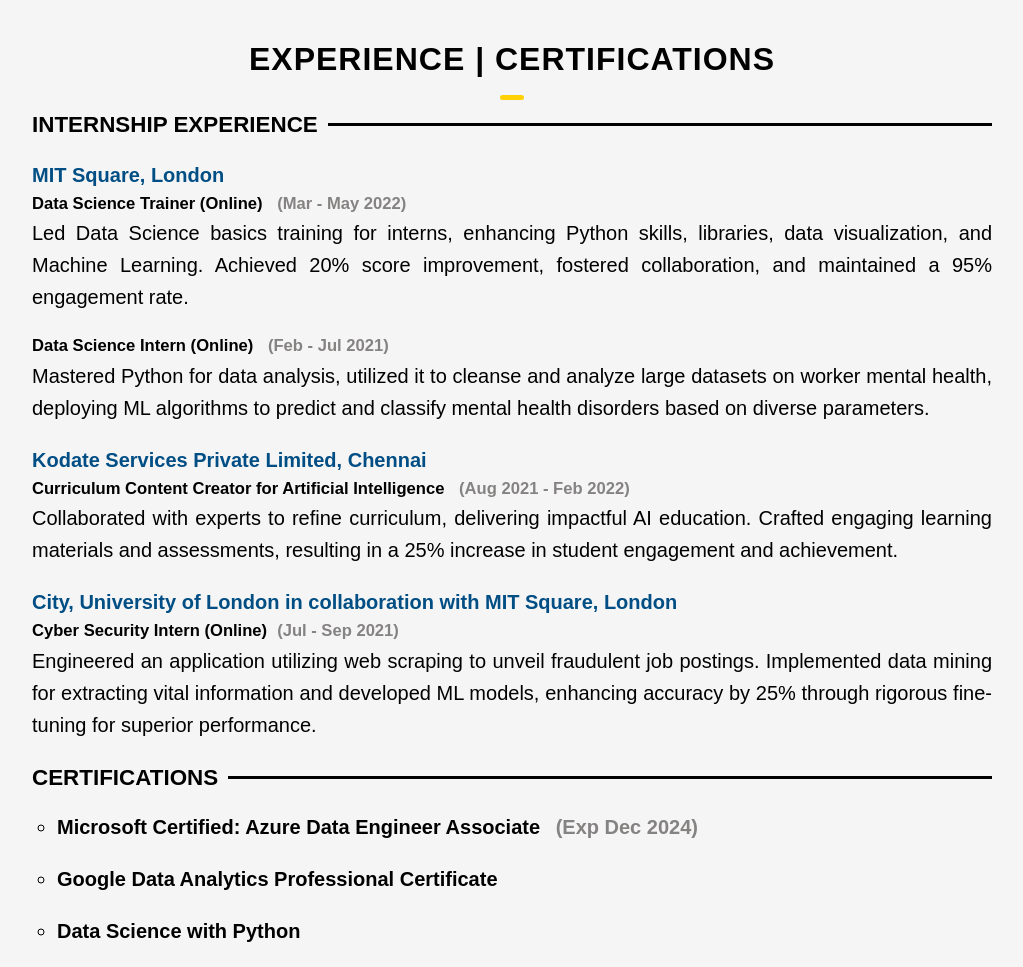
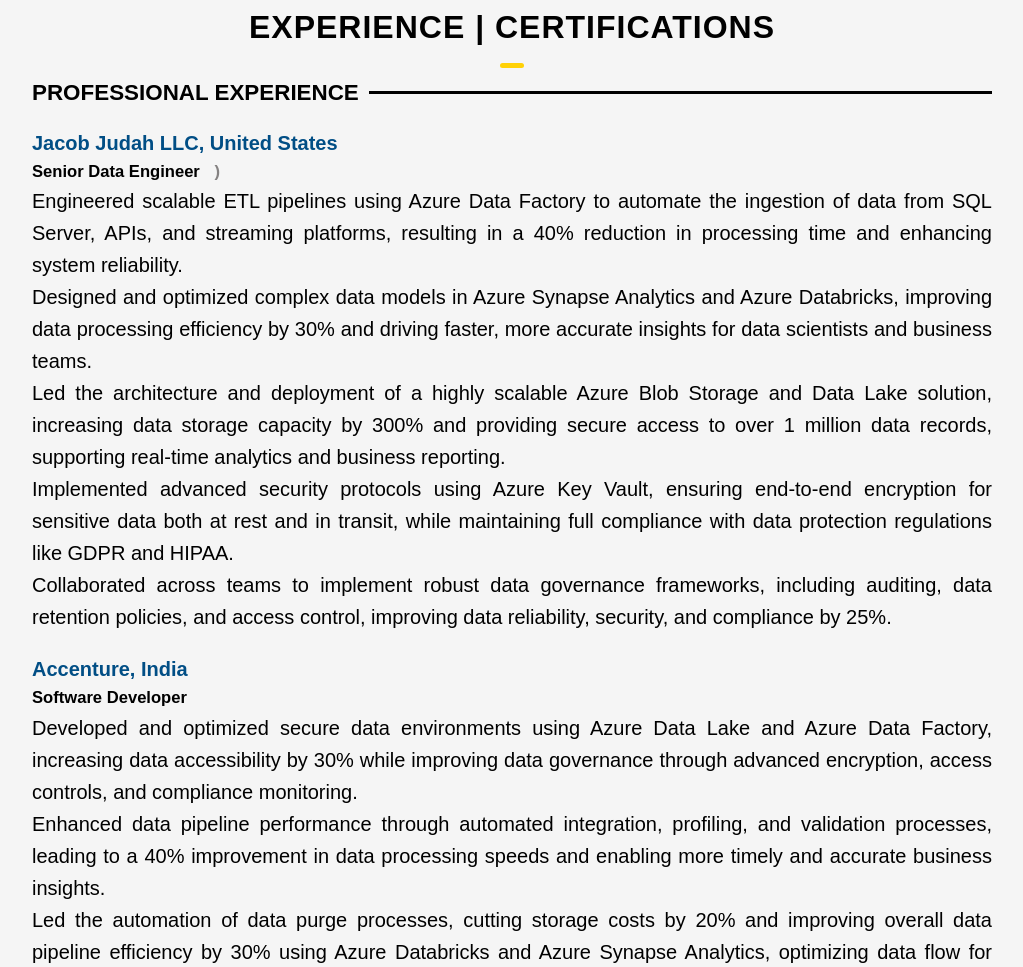
Before and after one commit to John-Maddela/JohnSuryaTejaMaddela_Portfolio.io, a website: page index.html in a window 1280 px wide. Shown: the part 1833-2800 px from the top of the page, without its empty margins (128-1151 px from the left). Drawn offline with nearby package versions, Linux system fonts and the light colour scheme.

Commit message:
Update index.html

```diff
--- a/index.html
+++ b/index.html
@@ -128,7 +128,7 @@
         <h2 class="heading heading-sec heading-sec__mb-med">
           <span class="heading-sec__main">About Me</span></h2>
           <span class="heading-sec__sub">
-           I'm <strong>John Surya Teja Maddela</strong> ,a dynamic Data Analyst and Data Engineer with experience in SQL, Python, and cloud-based data solutions (AWS, Azure). Proven expertise in building data pipelines, optimizing ETL processes, and implementing predictive analytics models to derive actionable insights. Skilled in data visualization tools like Power BI and Tableau for dashboard creation and reporting. Certified in Azure, SAP, and Power BI with strong experience in A/B testing, statistical analysis, and machine learning for business optimization. Adept at driving data-driven decisions that enhance business performance, user engagement, and operational efficiency.
+           Dynamic Data Analyst and Data Engineer with experience in SQL, Python, and cloud-based data solutions. Proven expertise in building data pipelines, optimizing ETL processes, and implementing predictive analytics models to derive actionable insights. Skilled in data visualization tools like Power BI and Tableau for dashboard creation and reporting. Certified in Azure, SAP, and Power BI with strong experience in A/B testing, statistical analysis, and machine learning for business optimization. Adept at driving data-driven decisions that enhance business performance, user engagement, and operational efficiency.
           </span>
 
         <div class="about__content">
@@ -142,7 +142,7 @@
                         <ul>
                             <li>
                                 <div class="education-item">
-                                    <h4 style="color: rgb(1, 78, 133); ">Master of Science and Management, Data Analytics <span class="completion-date">(May 2024)</span></h4>
+                                    <h4 style="color: rgb(1, 78, 133); ">Master of Science and Management, Data Analytics <span class="completion-date"></span></h4>
                                     <p>Indiana Wesleyan University, Florence, KY, United States</p>
                                 </div>
                             </li>
@@ -217,31 +217,40 @@
             </div>
 
           <span class="heading-sec__sub">
-          <h3 class="about__content-title">INTERNSHIP EXPERIENCE<span class="add_line"></span></h3>
+          <h3 class="about__content-title">PROFESSIONAL EXPERIENCE<span class="add_line"></span></h3>
             <div class="education">
               <div class="education-item">
-                <h4 style="color: rgb(1, 78, 133);" >MIT Square, London </h4>
-                <h5>Data Science Trainer (Online) <span class="completion-date">(Mar - May 2022)</span></h5>
-                <p>Led Data Science basics training for interns, enhancing Python skills, libraries, data visualization, and Machine Learning. Achieved 20% score
-                  improvement, fostered collaboration, and maintained a 95% engagement rate.</p>
+                <h4 style="color: rgb(1, 78, 133);" >Jacob Judah LLC, United States </h4>
+                <h5>Senior Data Engineer <span class="completion-date">)</span></h5>
+                <ul>
+                  <li>Engineered scalable ETL pipelines using Azure Data Factory to automate the ingestion of data from SQL Server, APIs, and streaming platforms, resulting in a 40% reduction in processing time and enhancing system reliability.</li>
+                  <li>Designed and optimized complex data models in Azure Synapse Analytics and Azure Databricks, improving data processing efficiency by 30% and driving faster, more accurate insights for data scientists and business teams.</li>
+                  <li>Led the architecture and deployment of a highly scalable Azure Blob Storage and Data Lake solution, increasing data storage capacity by 300% and providing secure access to over 1 million data records, supporting real-time analytics and business reporting.</li>
+                  <li>Implemented advanced security protocols using Azure Key Vault, ensuring end-to-end encryption for sensitive data both at rest and in transit, while maintaining full compliance with data protection regulations like GDPR and HIPAA.</li>
+                  <li>Collaborated across teams to implement robust data governance frameworks, including auditing, data retention policies, and access control, improving data reliability, security, and compliance by 25%.</li>
+                </ul>
                 </div>
-              <div class="education-item">
-                <h5>Data Science Intern (Online) <span class="completion-date">(Feb - Jul 2021)</span></h5>
-                <p>Mastered Python for data analysis, utilized it to cleanse and analyze large datasets on worker mental health, deploying ML algorithms to
-                  predict and classify mental health disorders based on diverse parameters.</p>
               </div>
 
-              <div class="education-item">
-                <h4 style="color: rgb(1, 78, 133);">Kodate Services Private Limited, Chennai </h4>
-                <h5>Curriculum Content Creator for Artificial Intelligence <span class="completion-date">(Aug 2021 - Feb 2022)</span></h5>
-                <p>Collaborated with experts to refine curriculum, delivering impactful AI education. Crafted engaging learning materials and assessments, resulting in a 25% increase in student engagement and achievement.</p>
-              </div>
 
               <div class="education-item">
-                <h4 style="color: rgb(1, 78, 133);">City, University of London in collaboration with MIT Square, London</h4>
-                <h5>Cyber Security Intern (Online)<span class="completion-date">(Jul - Sep 2021)</span></h5>
-                <p>Engineered an application utilizing web scraping to unveil fraudulent job postings. Implemented data mining for extracting vital information and developed ML models, enhancing accuracy by 25% through rigorous fine-tuning
-                  for superior performance.</p>
+                <h4 style="color: rgb(1, 78, 133);">Accenture, India</h4>
+                <h5>Software Developer<span class="completion-date"></span></h5>
+                <ul>
+                  <li>Developed and optimized secure data environments using Azure Data Lake and Azure Data Factory, increasing data accessibility by 30% while improving data governance through advanced encryption, access controls, and compliance monitoring.</li>
+                  <li>Enhanced data pipeline performance through automated integration, profiling, and validation processes, leading to a 40% improvement in data processing speeds and enabling more timely and accurate business insights.</li>
+                  <li>Led the automation of data purge processes, cutting storage costs by 20% and improving overall data pipeline efficiency by 30% using Azure Databricks and Azure Synapse Analytics, optimizing data flow for high-velocity environments.</li>
+                  <li>Designed and deployed highly accurate, real-time reporting dashboards, utilizing Power BI and Azure Synapse Analytics to provide actionable insights for stakeholders, which resulted in a 35% increase in decision-making speed and accuracy.</li>
+                  <li>Spearheaded testing and validation processes for complex ETL pipelines, identifying bottlenecks and optimizing performance, which resulted in a 25% reduction in data inconsistencies and increased system reliability.</li>
+                </ul>
+
+              <div class="education-item">
+                <h4 style="color: rgb(1, 78, 133);">Jacob Judah LLC, United States</h4>
+                <h5>Data Engineer<span class="completion-date"></span></h5>
+                <ul>
+                  <li>Led the optimization of over 30 SQL Server procedures for ETL processes, driving a 25% improvement in data processing times, and developed high-throughput data transfer pipelines with Azure Data Factory, increasing network efficiency by 40%.</li>
+                  <li>Developed and maintained Azure monitoring dashboards and reports using Azure Monitor and Power BI, identifying critical performance drivers and reducing customer pain points by 20%.</li>
+                  <li>Analyzed and processed large datasets for sales visualizations, utilizing SQL for data extraction and Azure Synapse Analytics and Azure Analysis Services for model deployment, increasing reporting accuracy by 35%.</li>
               </div>
             </div>
           </span>
```
